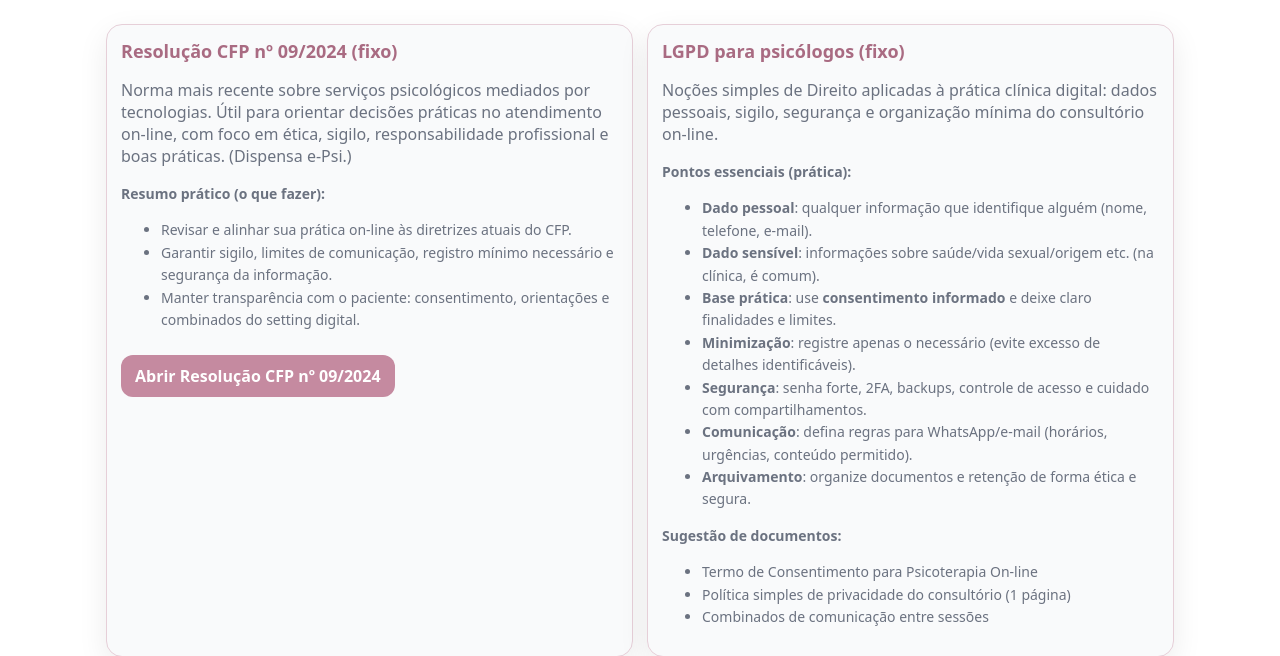
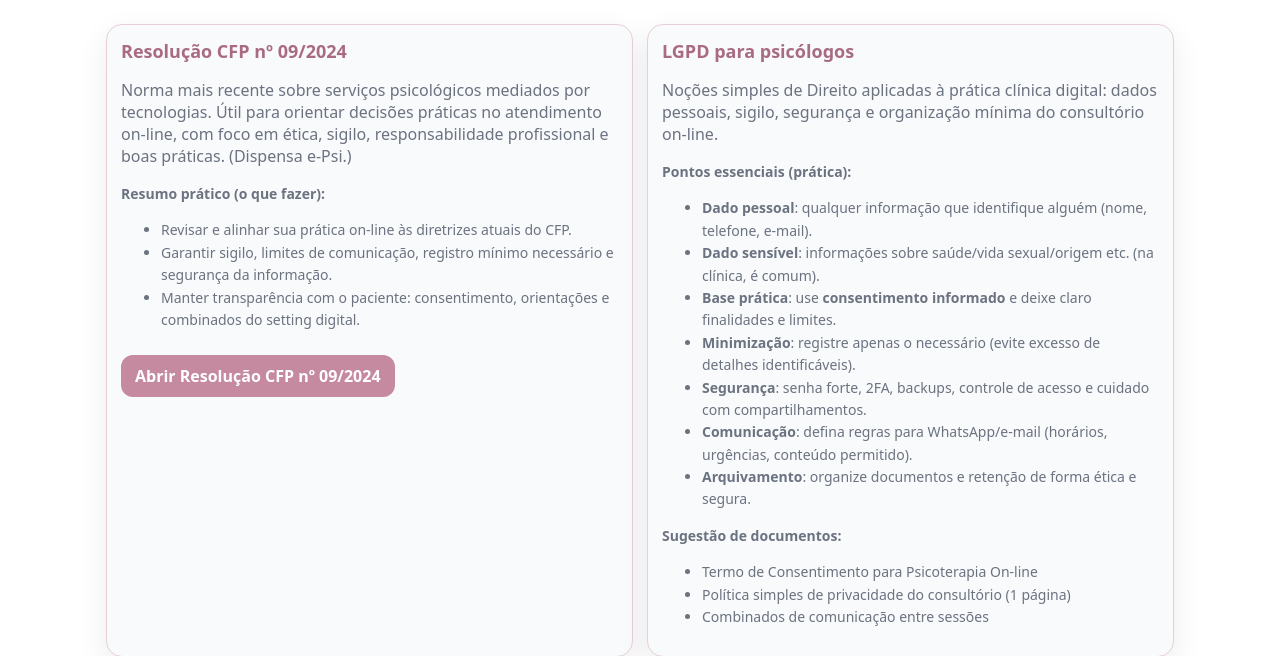
Before and after one commit to sabrinaandraderocha-cmyk/setting-psicoterapia-online, a FastAPI app: template app/templates/norms.html in a window 1280 px wide. Shown: the part 51-707 px from the top of the page. Run offline with FastAPI, Linux system fonts and the light colour scheme; the template is opened without the code that fills it, so the values that code supplies are empty.

Commit message:
Update norms.html

```diff
--- a/app/templates/norms.html
+++ b/app/templates/norms.html
@@ -3,7 +3,7 @@
 <div class="grid" style="margin-top:16px;">
   <!-- FIXO: Resolução CFP 09/2024 -->
   <div class="card">
-    <h2>Resolução CFP nº 09/2024 (fixo)</h2>
+    <h2>Resolução CFP nº 09/2024</h2>
     <p class="muted">
       Norma mais recente sobre serviços psicológicos mediados por tecnologias.
       Útil para orientar decisões práticas no atendimento on-line, com foco em ética,
@@ -29,7 +29,7 @@
 
   <!-- FIXO: LGPD / Noções de Direito para Psicólogos -->
   <div class="card">
-    <h2>LGPD para psicólogos (fixo)</h2>
+    <h2>LGPD para psicólogos</h2>
     <p class="muted">
       Noções simples de Direito aplicadas à prática clínica digital: dados pessoais,
       sigilo, segurança e organização mínima do consultório on-line.
```
